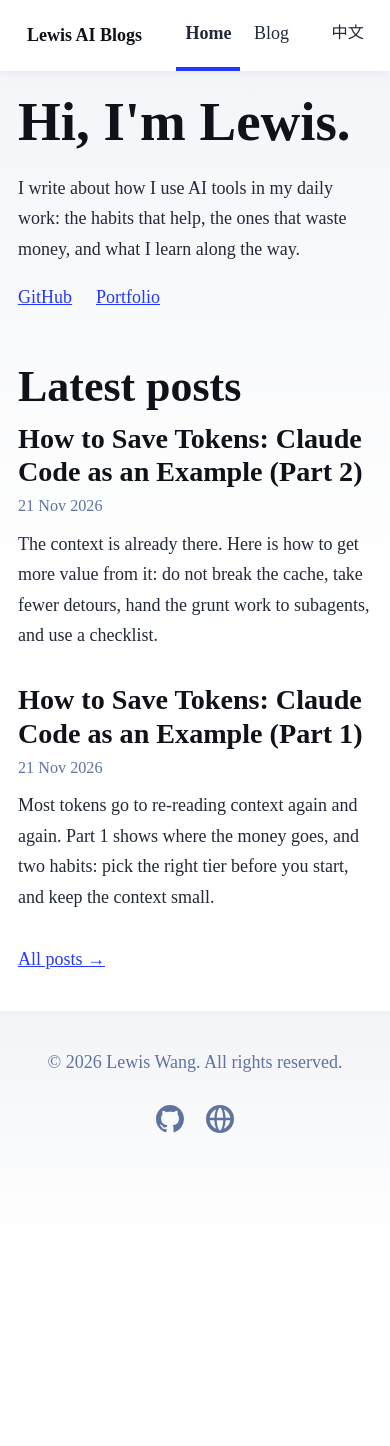
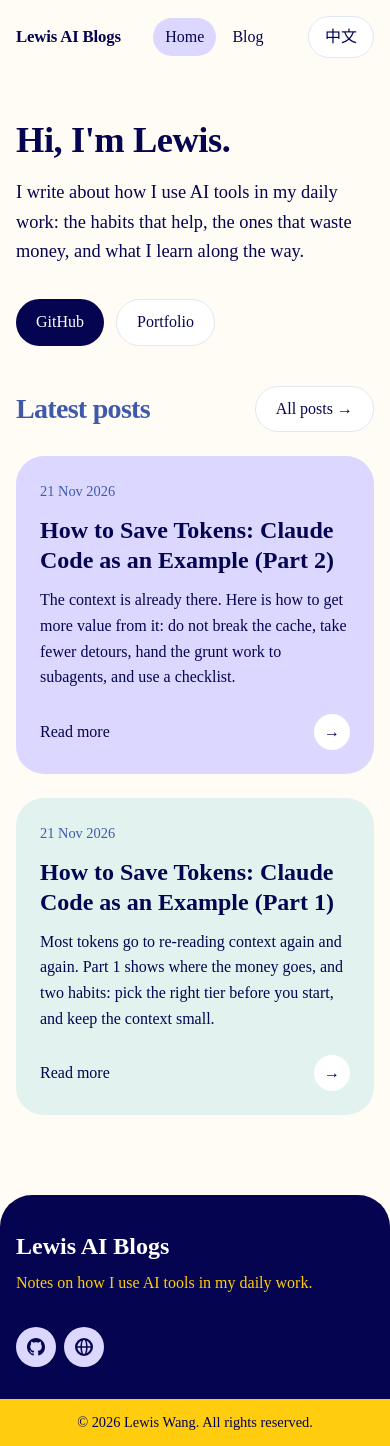
Before and after one commit to lewiswang0516/lewis-ai-blogs, an Astro site: page / in a window 390 px wide. Before the commit the page ends 1250 px from the top, so only its background shows below. Built offline with nearby package versions, Linux system fonts and the light colour scheme; Astro itself is replaced by a stand-in of ours.

Commit message:
Restyle the blog to match piggyway.com.au
- Switch the font to Outfit (Google provider, self-hosted at build).
- Replace the template palette with the piggyway tokens: cream
  background, navy text, navy-light headings, gold, purple, mint and
  pink accents.
- Header: sticky, pill nav links with a purple active state, navy round
  icon buttons for GitHub and portfolio, outline language switch.
- Homepage: larger intro, pill buttons, latest posts as colored cards.
- Post page: purple rounded title panel with date and summary, styled
  tables, code and blockquotes, wider line height for Chinese.
- Footer: navy block with rounded top and a gold copyright bar.
- Remove the Atkinson font files and the template body gradient.

Co-Authored-By: Claude <noreply@anthropic.com>

```diff
--- a/astro.config.mjs
+++ b/astro.config.mjs
@@ -25,26 +25,13 @@ export default defineConfig({
 	],
 	fonts: [
 		{
-			provider: fontProviders.local(),
-			name: 'Atkinson',
-			cssVariable: '--font-atkinson',
-			fallbacks: ['sans-serif'],
-			options: {
-				variants: [
-					{
-						src: ['./src/assets/fonts/atkinson-regular.woff'],
-						weight: 400,
-						style: 'normal',
-						display: 'swap',
-					},
-					{
-						src: ['./src/assets/fonts/atkinson-bold.woff'],
-						weight: 700,
-						style: 'normal',
-						display: 'swap',
-					},
-				],
-			},
+			provider: fontProviders.google(),
+			name: 'Outfit',
+			cssVariable: '--font-outfit',
+			weights: [400, 500, 600],
+			styles: ['normal'],
+			subsets: ['latin'],
+			fallbacks: ['PingFang SC', 'Hiragino Sans GB', 'Microsoft YaHei', 'sans-serif'],
 		},
 	],
 });
--- a/src/components/BaseHead.astro
+++ b/src/components/BaseHead.astro
@@ -35,7 +35,7 @@ const { title, description, lang, alternates, image } = Astro.props;
 />
 <meta name="generator" content={Astro.generator} />
 
-<Font cssVariable="--font-atkinson" preload />
+<Font cssVariable="--font-outfit" preload />
 
 <!-- Canonical URL -->
 <link rel="canonical" href={canonicalURL} />
--- a/src/components/Footer.astro
+++ b/src/components/Footer.astro
@@ -1,4 +1,5 @@
 ---
+import { SITE_TITLE } from '../consts';
 import type { Lang } from '../i18n/ui';
 import { useTranslations } from '../i18n/utils';
 import SocialLinks from './SocialLinks.astro';
@@ -13,21 +14,60 @@ const today = new Date();
 ---
 
 <footer>
-	&copy; {today.getFullYear()} Lewis Wang. {t('footer.rights')}
-	<SocialLinks lang={lang} />
+	<div class="main">
+		<div class="inner">
+			<div>
+				<p class="brand">{SITE_TITLE}</p>
+				<p class="tagline">{t('site.description')}</p>
+			</div>
+			<SocialLinks lang={lang} variant="inverse" />
+		</div>
+	</div>
+	<div class="bar">
+		&copy; {today.getFullYear()} Lewis Wang. {t('footer.rights')}
+	</div>
 </footer>
 <style>
 	footer {
-		padding: 2em 1em 6em 1em;
-		background: linear-gradient(var(--gray-gradient)) no-repeat;
-		color: rgb(var(--gray));
+		margin-top: 2rem;
+	}
+	.main {
+		color: #fff;
+		background: var(--primary-navy);
+		border-radius: 32px 32px 0 0;
+	}
+	.inner {
+		display: flex;
+		align-items: center;
+		justify-content: space-between;
+		gap: 2rem;
+		width: var(--page-width);
+		max-width: calc(100% - 2rem);
+		margin: auto;
+		padding: 3rem 0;
+	}
+	.brand {
+		margin: 0 0 0.25rem;
+		font-size: 1.5rem;
+		font-weight: 600;
+	}
+	.tagline {
+		margin: 0;
+		color: var(--primary-gold);
+		font-weight: 500;
+	}
+	.bar {
+		padding: 0.75rem 1rem;
+		color: var(--primary-navy);
+		font-size: 0.9em;
 		text-align: center;
+		background: var(--primary-gold);
 	}
-	footer :global(.social-links) {
-		justify-content: center;
-		margin-top: 1em;
-	}
-	footer :global(.social-links a:hover) {
-		color: rgb(var(--gray-dark));
+	@media (max-width: 720px) {
+		.inner {
+			flex-direction: column;
+			align-items: flex-start;
+			padding: 2rem 0;
+		}
 	}
 </style>
--- a/src/components/Header.astro
+++ b/src/components/Header.astro
@@ -18,16 +18,14 @@ const switchHref = alternates[otherLang] ?? localizePath('/', otherLang);
 
 <header>
 	<nav>
-		<h2>
-			<a href={localizePath('/', lang)}>{SITE_TITLE}</a>
-		</h2>
+		<a class="brand" href={localizePath('/', lang)}>{SITE_TITLE}</a>
 		<div class="internal-links">
 			<HeaderLink href={localizePath('/', lang)} exact>{t('nav.home')}</HeaderLink>
 			<HeaderLink href={localizePath('/blog/', lang)}>{t('nav.blog')}</HeaderLink>
 		</div>
 		<div class="end-links">
-			<SocialLinks lang={lang} />
-			<a class="lang-switch" href={switchHref} hreflang={otherLang} aria-label={t('nav.switchLabel')}>
+			<SocialLinks lang={lang} variant="solid" />
+			<a class="pill pill-outline lang-switch" href={switchHref} hreflang={otherLang} aria-label={t('nav.switchLabel')}>
 				{t('nav.switch')}
 			</a>
 		</div>
@@ -35,44 +33,47 @@ const switchHref = alternates[otherLang] ?? localizePath('/', otherLang);
 </header>
 <style>
 	header {
-		margin: 0;
-		padding: 0 1em;
-		background: white;
-		box-shadow: 0 2px 8px rgba(var(--black), 5%);
-	}
-	h2 {
-		margin: 0;
-		font-size: 1em;
-	}
-
-	h2 a,
-	h2 a.active {
-		text-decoration: none;
+		position: sticky;
+		top: 0;
+		z-index: 10;
+		background: color-mix(in srgb, var(--neutral-background-light) 92%, transparent);
+		backdrop-filter: blur(8px);
 	}
 	nav {
 		display: flex;
 		align-items: center;
 		justify-content: space-between;
+		gap: 1rem;
+		width: var(--page-width);
+		max-width: calc(100% - 2rem);
+		margin: auto;
+		padding: 1rem 0;
 	}
-	nav a {
-		padding: 1em 0.5em;
-		color: var(--black);
-		border-bottom: 4px solid transparent;
+	.brand {
+		color: var(--primary-navy);
+		font-size: 1.25rem;
+		font-weight: 600;
+		letter-spacing: -0.01em;
 		text-decoration: none;
+		white-space: nowrap;
 	}
-	nav a.active {
-		text-decoration: none;
-		border-bottom-color: var(--accent);
+	.internal-links {
+		display: flex;
+		gap: 0.25rem;
 	}
 	.end-links {
 		display: flex;
 		align-items: center;
+		gap: 0.75rem;
 	}
 	.lang-switch {
-		font-size: 0.9em;
+		padding: 0.45rem 1rem;
 		white-space: nowrap;
 	}
 	@media (max-width: 720px) {
+		.brand {
+			font-size: 1.05rem;
+		}
 		.end-links :global(.social-links) {
 			display: none;
 		}
--- a/src/components/HeaderLink.astro
+++ b/src/components/HeaderLink.astro
@@ -15,10 +15,22 @@ const isActive = exact ? pathname === target : pathname.startsWith(target);
 <style>
 	a {
 		display: inline-block;
+		padding: 0.5rem 1rem;
+		color: var(--primary-navy);
+		font-weight: 500;
 		text-decoration: none;
+		border-radius: 999px;
+		transition: background-color 0.2s ease;
+	}
+	a:hover {
+		background: var(--primary-purple-light);
 	}
 	a.active {
-		font-weight: bolder;
-		text-decoration: underline;
+		background: var(--primary-purple);
+	}
+	@media (max-width: 720px) {
+		a {
+			padding: 0.4rem 0.75rem;
+		}
 	}
 </style>
--- a/src/components/HomeView.astro
+++ b/src/components/HomeView.astro
@@ -27,18 +27,18 @@ const latest = (await getPosts(lang)).slice(0, 5);
 		<main>
 			<section class="intro">
 				<h1>{t('home.greeting')}</h1>
-				<p>{t('home.intro')}</p>
+				<p class="lead">{t('home.intro')}</p>
 				<p class="links">
-					<a href="https://github.com/lewiswang0516" target="_blank" rel="noopener">{t('social.github')}</a>
-					<a href="https://lewiswang.com.au" target="_blank" rel="noopener">{t('social.portfolio')}</a>
+					<a class="pill pill-solid" href="https://github.com/lewiswang0516" target="_blank" rel="noopener">{t('social.github')}</a>
+					<a class="pill pill-outline" href="https://lewiswang.com.au" target="_blank" rel="noopener">{t('social.portfolio')}</a>
 				</p>
 			</section>
 			<section>
-				<h2>{t('home.latest')}</h2>
+				<div class="section-head">
+					<h2>{t('home.latest')}</h2>
+					<a class="pill pill-outline" href={localizePath('/blog/', lang)}>{t('home.allPosts')} &rarr;</a>
+				</div>
 				<PostList posts={latest} lang={lang} />
-				<p class="all-posts">
-					<a href={localizePath('/blog/', lang)}>{t('home.allPosts')} &rarr;</a>
-				</p>
 			</section>
 		</main>
 		<Footer lang={lang} />
@@ -46,16 +46,40 @@ const latest = (await getPosts(lang)).slice(0, 5);
 </html>
 <style>
 	.intro {
-		margin-bottom: 3rem;
+		padding: 2rem 0 4rem;
 	}
 	.intro h1 {
-		margin-bottom: 0.5rem;
+		margin-bottom: 1.25rem;
+	}
+	.lead {
+		max-width: 40rem;
+		margin-bottom: 2rem;
+		font-size: 1.15em;
+		font-weight: 500;
 	}
 	.links {
 		display: flex;
-		gap: 1.5rem;
+		flex-wrap: wrap;
+		gap: 0.75rem;
+		margin: 0;
 	}
-	.all-posts {
-		margin-top: 2rem;
+	.section-head {
+		display: flex;
+		align-items: flex-end;
+		justify-content: space-between;
+		gap: 1rem;
+		margin-bottom: 1.5rem;
+	}
+	.section-head h2 {
+		margin: 0;
+		color: var(--primary-navy-light);
+	}
+	@media (max-width: 720px) {
+		.intro {
+			padding: 1rem 0 2.5rem;
+		}
+		.section-head {
+			align-items: center;
+		}
 	}
 </style>
--- a/src/components/PostList.astro
+++ b/src/components/PostList.astro
@@ -1,6 +1,6 @@
 ---
 import type { Lang } from '../i18n/ui';
-import { postPath, type Post } from '../i18n/utils';
+import { postPath, useTranslations, type Post } from '../i18n/utils';
 import FormattedDate from './FormattedDate.astro';
 
 interface Props {
@@ -9,18 +9,24 @@ interface Props {
 }
 
 const { posts, lang } = Astro.props;
+const t = useTranslations(lang);
+const tones = ['purple', 'mint', 'gold', 'pink'] as const;
 ---
 
 <ul class="post-list">
 	{
-		posts.map((post) => (
+		posts.map((post, i) => (
 			<li>
-				<a href={postPath(post)}>
-					<h3 class="title">{post.data.title}</h3>
+				<a class:list={['card', tones[i % tones.length]]} href={postPath(post)}>
 					<p class="date">
 						<FormattedDate date={post.data.pubDate} lang={lang} />
 					</p>
+					<h3 class="title">{post.data.title}</h3>
 					<p class="description">{post.data.description}</p>
+					<span class="more">
+						{t('post.readMore')}
+						<span class="arrow" aria-hidden="true">&rarr;</span>
+					</span>
 				</a>
 			</li>
 		))
@@ -28,35 +34,81 @@ const { posts, lang } = Astro.props;
 </ul>
 <style>
 	.post-list {
+		display: grid;
+		grid-template-columns: repeat(auto-fill, minmax(320px, 1fr));
+		gap: 1.5rem;
+		margin: 0;
+		padding: 0;
+		list-style: none;
+	}
+	.card {
 		display: flex;
 		flex-direction: column;
-		gap: 2rem;
-		margin: 0;
-		padding: 0;
-		list-style-type: none;
+		height: 100%;
+		min-height: 300px;
+		padding: 1.75rem;
+		color: var(--primary-navy);
+		text-decoration: none;
+		border-radius: var(--radius-card);
+		transition:
+			transform 0.2s ease,
+			box-shadow 0.2s ease;
 	}
-	a {
-		display: block;
-		color: inherit;
-		text-decoration: none;
+	.card:hover {
+		color: var(--primary-navy);
+		box-shadow: var(--card-shadow);
+		transform: translateY(-4px);
+	}
+	.purple {
+		background: var(--primary-purple);
+	}
+	.mint {
+		background: var(--secondary-mint);
+	}
+	.gold {
+		background: var(--primary-light-gold);
+		box-shadow: inset 0 0 0 1px #fff0b3;
+	}
+	.pink {
+		background: var(--neutral-pink-background);
+	}
+	.date {
+		margin: 0 0 0.75rem;
+		color: var(--primary-navy-light);
+		font-size: 0.9em;
+		font-weight: 500;
 	}
 	.title {
-		margin: 0 0 0.25rem;
-		color: rgb(var(--black));
-		font-size: 1.563em;
-		line-height: 1.2;
-		transition: color 0.2s ease;
-	}
-	.date {
-		margin: 0 0 0.5rem;
-		color: rgb(var(--gray));
-		font-size: 0.9em;
+		margin: 0 0 0.75rem;
+		font-size: 1.5rem;
+		line-height: 1.25;
 	}
 	.description {
-		margin: 0;
-		color: rgb(var(--gray-dark));
+		margin: 0 0 1.5rem;
 	}
-	a:hover .title {
-		color: rgb(var(--accent));
+	.more {
+		display: flex;
+		align-items: center;
+		justify-content: space-between;
+		margin-top: auto;
+		font-weight: 500;
+	}
+	.arrow {
+		display: inline-flex;
+		align-items: center;
+		justify-content: center;
+		width: 36px;
+		height: 36px;
+		background: #fff;
+		border-radius: 999px;
+	}
+	@media (max-width: 720px) {
+		.post-list {
+			grid-template-columns: 1fr;
+		}
+		.card {
+			min-height: 0;
+			padding: 1.5rem;
+		}
 	}
 </style>
--- a/src/components/SocialLinks.astro
+++ b/src/components/SocialLinks.astro
@@ -4,15 +4,17 @@ import { useTranslations } from '../i18n/utils';
 
 interface Props {
 	lang: Lang;
+	variant: 'solid' | 'inverse';
 }
 
-const t = useTranslations(Astro.props.lang);
+const { lang, variant } = Astro.props;
+const t = useTranslations(lang);
 ---
 
-<div class="social-links">
+<div class:list={['social-links', variant]}>
 	<a href="https://github.com/lewiswang0516" target="_blank" rel="noopener">
 		<span class="sr-only">{t('social.github')}</span>
-		<svg viewBox="0 0 16 16" aria-hidden="true" width="28" height="28">
+		<svg viewBox="0 0 16 16" aria-hidden="true" width="18" height="18">
 			<path
 				fill="currentColor"
 				d="M8 0C3.58 0 0 3.58 0 8c0 3.54 2.29 6.53 5.47 7.59.4.07.55-.17.55-.38 0-.19-.01-.82-.01-1.49-2.01.37-2.53-.49-2.69-.94-.09-.23-.48-.94-.82-1.13-.28-.15-.68-.52-.01-.53.63-.01 1.08.58 1.23.82.72 1.21 1.87.87 2.33.66.07-.52.28-.87.51-1.07-1.78-.2-3.64-.89-3.64-3.95 0-.87.31-1.59.82-2.15-.08-.2-.36-1.02.08-2.12 0 0 .67-.21 2.2.82.64-.18 1.32-.27 2-.27.68 0 1.36.09 2 .27 1.53-1.04 2.2-.82 2.2-.82.44 1.1.16 1.92.08 2.12.51.56.82 1.27.82 2.15 0 3.07-1.87 3.75-3.65 3.95.29.25.54.73.54 1.48 0 1.07-.01 1.93-.01 2.2 0 .21.15.46.55.38A8.012 8.012 0 0 0 16 8c0-4.42-3.58-8-8-8z"
@@ -21,7 +23,7 @@ const t = useTranslations(Astro.props.lang);
 	</a>
 	<a href="https://lewiswang.com.au" target="_blank" rel="noopener">
 		<span class="sr-only">{t('social.portfolio')}</span>
-		<svg viewBox="0 0 16 16" aria-hidden="true" width="28" height="28">
+		<svg viewBox="0 0 16 16" aria-hidden="true" width="18" height="18">
 			<path
 				fill="currentColor"
 				d="M8 0a8 8 0 1 0 0 16A8 8 0 0 0 8 0Zm5.9 7.25h-2.66a12.2 12.2 0 0 0-1.1-4.88 6.52 6.52 0 0 1 3.76 4.88ZM8 14.5c-.62 0-1.68-1.86-1.84-5.75h3.68C9.68 12.64 8.62 14.5 8 14.5ZM6.16 7.25C6.32 3.36 7.38 1.5 8 1.5s1.68 1.86 1.84 5.75H6.16Zm-.3-4.88a12.2 12.2 0 0 0-1.1 4.88H2.1a6.52 6.52 0 0 1 3.76-4.88ZM2.1 8.75h2.66a12.2 12.2 0 0 0 1.1 4.88A6.52 6.52 0 0 1 2.1 8.75Zm8.04 4.88a12.2 12.2 0 0 0 1.1-4.88h2.66a6.52 6.52 0 0 1-3.76 4.88Z"
@@ -32,12 +34,32 @@ const t = useTranslations(Astro.props.lang);
 <style>
 	.social-links {
 		display: flex;
-		gap: 0.25em;
+		gap: 0.5rem;
 	}
 	.social-links a {
 		display: flex;
-		padding: 0.5em;
-		color: inherit;
+		align-items: center;
+		justify-content: center;
+		width: 40px;
+		height: 40px;
 		text-decoration: none;
+		border-radius: 999px;
+		transition:
+			background-color 0.2s ease,
+			color 0.2s ease;
+	}
+	.solid a {
+		color: #fff;
+		background: var(--primary-navy);
+	}
+	.solid a:hover {
+		background: var(--primary-navy-light);
+	}
+	.inverse a {
+		color: var(--primary-navy);
+		background: var(--primary-purple);
+	}
+	.inverse a:hover {
+		background: var(--primary-gold);
 	}
 </style>
--- a/src/i18n/ui.ts
+++ b/src/i18n/ui.ts
@@ -32,6 +32,7 @@ export const ui = {
 		'home.latest': 'Latest posts',
 		'home.allPosts': 'All posts',
 		'post.updated': 'Last updated on',
+		'post.readMore': 'Read more',
 		'footer.rights': 'All rights reserved.',
 	},
 	zh: {
@@ -47,6 +48,7 @@ export const ui = {
 		'home.latest': '最新文章',
 		'home.allPosts': '全部文章',
 		'post.updated': '最后更新于',
+		'post.readMore': '阅读全文',
 		'footer.rights': '保留所有权利。',
 	},
 } as const satisfies Record<Lang, Record<string, string>>;
--- a/src/layouts/BlogPost.astro
+++ b/src/layouts/BlogPost.astro
@@ -21,42 +21,41 @@ const t = useTranslations(lang);
 	<head>
 		<BaseHead title={title} description={description} lang={lang} alternates={alternates} image={heroImage} />
 		<style>
-			main {
-				width: calc(100% - 2em);
-				max-width: 100%;
-				margin: 0;
-			}
-			.hero-image {
-				width: 100%;
-			}
 			.hero-image img {
 				display: block;
+				width: 100%;
+				margin: 0 auto 2rem;
+				border-radius: var(--radius-card);
+				box-shadow: var(--card-shadow);
+			}
+			.post-head {
+				max-width: 960px;
+				margin: 0 auto 3rem;
+				padding: clamp(2rem, 5vw, 3.5rem);
+				text-align: center;
+				background: var(--primary-purple);
+				border-radius: 32px;
+			}
+			.post-head h1 {
+				margin: 0 0 1rem;
+				font-size: clamp(2rem, 1.4rem + 2.4vw, 3.25rem);
+				line-height: 1.1;
+			}
+			.date {
+				margin-bottom: 1rem;
+				color: var(--primary-navy-light);
+				font-weight: 500;
+			}
+			.lead {
+				max-width: 40rem;
 				margin: 0 auto;
-				border-radius: 12px;
-				box-shadow: var(--box-shadow);
+				font-size: 1.1em;
+				font-weight: 500;
 			}
 			.prose {
-				width: 720px;
-				max-width: calc(100% - 2em);
+				width: var(--prose-width);
+				max-width: 100%;
 				margin: auto;
-				padding: 1em;
-				color: rgb(var(--gray-dark));
-			}
-			.title {
-				margin-bottom: 1em;
-				padding: 1em 0;
-				text-align: center;
-				line-height: 1;
-			}
-			.title h1 {
-				margin: 0 0 0.5em 0;
-			}
-			.date {
-				margin-bottom: 0.5em;
-				color: rgb(var(--gray));
-			}
-			.last-updated-on {
-				font-style: italic;
 			}
 		</style>
 	</head>
@@ -65,22 +64,24 @@ const t = useTranslations(lang);
 		<Header lang={lang} alternates={alternates} />
 		<main>
 			<article>
+				{heroImage && (
 					<div class="hero-image">
-					{heroImage && <Image width={1020} height={510} src={heroImage} alt="" />}
+						<Image width={1020} height={510} src={heroImage} alt="" />
 					</div>
-				<div class="prose">
-					<div class="title">
+				)}
+				<header class="post-head">
 					<div class="date">
 						<FormattedDate date={pubDate} lang={lang} />
 						{updatedDate && (
-								<div class="last-updated-on">
+							<div>
 								{t('post.updated')} <FormattedDate date={updatedDate} lang={lang} />
 							</div>
 						)}
 					</div>
 					<h1>{title}</h1>
-						<hr />
-					</div>
+					<p class="lead">{description}</p>
+				</header>
+				<div class="prose">
 					<slot />
 				</div>
 			</article>
--- a/src/styles/global.css
+++ b/src/styles/global.css
@@ -1,39 +1,43 @@
-/*
-  The CSS in this style tag is based off of Bear Blog's default CSS.
-  https://github.com/HermanMartinus/bearblog/blob/297026a877bc2ab2b3bdfbd6b9f7961c350917dd/templates/styles/blog/default.css
-  License MIT: https://github.com/HermanMartinus/bearblog/blob/master/LICENSE.md
- */
-
 :root {
-	--accent: #2337ff;
-	--accent-dark: #000d8a;
-	--black: 15, 18, 25;
-	--gray: 96, 115, 159;
-	--gray-light: 229, 233, 240;
-	--gray-dark: 34, 41, 57;
-	--gray-gradient: rgba(var(--gray-light), 50%), #fff;
-	--box-shadow:
-		0 2px 6px rgba(var(--gray), 25%), 0 8px 24px rgba(var(--gray), 33%),
-		0 16px 32px rgba(var(--gray), 33%);
+	--primary-navy: #050451;
+	--primary-navy-light: #405aab;
+	--primary-gold: #ffcd0e;
+	--primary-light-gold: #fffcef;
+	--primary-purple: #dcd7ff;
+	--primary-purple-light: #dcd7ff66;
+	--secondary-mint: #e1f2ef;
+	--secondary-pink: #fcb1c1;
+	--neutral-background-light: #fffbf5;
+	--neutral-pink-background: #ffdfdf;
+	--neutral-stroke: #e2e8f0;
+	--muted-foreground: #62748e;
+	--card-shadow: 0 18px 48px rgba(5, 4, 81, 0.08);
+	--radius-card: 28px;
+	--page-width: 1160px;
+	--prose-width: 720px;
+}
+*,
+*::before,
+*::after {
+	box-sizing: border-box;
 }
 body {
-	font-family: var(--font-atkinson);
 	margin: 0;
 	padding: 0;
+	font-family: var(--font-outfit);
+	font-size: 17.5px;
+	line-height: 1.6;
+	color: var(--primary-navy);
+	background: var(--neutral-background-light);
 	text-align: left;
-	background: linear-gradient(var(--gray-gradient)) no-repeat;
-	background-size: 100% 600px;
-	word-wrap: break-word;
 	overflow-wrap: break-word;
-	color: rgb(var(--gray-dark));
-	font-size: 20px;
-	line-height: 1.7;
+	-webkit-font-smoothing: antialiased;
 }
 main {
-	width: 720px;
-	max-width: calc(100% - 2em);
+	width: var(--page-width);
+	max-width: calc(100% - 2rem);
 	margin: auto;
-	padding: 3em 1em;
+	padding: 3rem 0 5rem;
 }
 h1,
 h2,
@@ -41,101 +45,168 @@ h3,
 h4,
 h5,
 h6 {
-	margin: 0 0 0.5rem 0;
-	color: rgb(var(--black));
+	margin: 0 0 0.5rem;
+	color: var(--primary-navy);
+	font-weight: 600;
 	line-height: 1.2;
 }
 h1 {
-	font-size: 3.052em;
+	font-size: clamp(2.25rem, 1.4rem + 3.6vw, 4rem);
+	line-height: 1;
+	letter-spacing: -0.012em;
 }
 h2 {
-	font-size: 2.441em;
+	font-size: clamp(1.75rem, 1.3rem + 1.8vw, 2.625rem);
+	letter-spacing: -0.025em;
 }
 h3 {
-	font-size: 1.953em;
+	font-size: 1.5rem;
 }
 h4 {
-	font-size: 1.563em;
-}
-h5 {
-	font-size: 1.25em;
+	font-size: 1.25rem;
 }
 strong,
 b {
-	font-weight: 700;
+	font-weight: 600;
 }
 a {
-	color: var(--accent);
+	color: var(--primary-navy-light);
+	text-underline-offset: 3px;
 }
 a:hover {
-	color: var(--accent);
+	color: var(--primary-navy);
 }
 p {
-	margin-bottom: 1em;
-}
-.prose p {
-	margin-bottom: 2em;
-}
-textarea {
-	width: 100%;
-	font-size: 16px;
-}
-input {
-	font-size: 16px;
-}
-table {
-	width: 100%;
+	margin: 0 0 1em;
 }
 img {
 	max-width: 100%;
 	height: auto;
-	border-radius: 8px;
+	border-radius: 20px;
 }
 code {
-	padding: 2px 5px;
-	background-color: rgb(var(--gray-light));
-	border-radius: 2px;
+	padding: 2px 6px;
+	font-size: 0.9em;
+	background-color: var(--primary-purple-light);
+	border-radius: 6px;
 }
 pre {
-	padding: 1.5em;
-	border-radius: 8px;
+	padding: 1.25rem 1.5rem;
+	overflow-x: auto;
+	border-radius: 20px;
 }
 pre > code {
 	all: unset;
 }
 blockquote {
-	border-left: 4px solid var(--accent);
-	padding: 0 0 0 20px;
 	margin: 0;
-	font-size: 1.333em;
+	padding: 1rem 1.5rem;
+	background: var(--primary-light-gold);
+	border-left: 4px solid var(--primary-gold);
+	border-radius: 0 20px 20px 0;
 }
 hr {
 	border: none;
-	border-top: 1px solid rgb(var(--gray-light));
+	border-top: 1px solid var(--neutral-stroke);
 }
+table {
+	width: 100%;
+	border-collapse: collapse;
+	font-size: 0.95em;
+}
+th,
+td {
+	padding: 0.6rem 0.75rem;
+	text-align: left;
+	vertical-align: top;
+	border-bottom: 1px solid var(--neutral-stroke);
+}
+th {
+	font-weight: 600;
+	background: var(--primary-purple-light);
+}
+
+.prose {
+	color: var(--primary-navy);
+}
+.prose p,
+.prose ul,
+.prose ol,
+.prose table,
+.prose blockquote,
+.prose pre {
+	margin: 0 0 1.5em;
+}
+:lang(zh-CN) .prose {
+	line-height: 1.85;
+}
+.prose h2 {
+	margin-top: 2.5rem;
+	margin-bottom: 1rem;
+	font-size: clamp(1.5rem, 1.2rem + 1vw, 2rem);
+	color: var(--primary-navy-light);
+}
+.prose h3 {
+	margin-top: 2rem;
+	margin-bottom: 0.75rem;
+	font-size: 1.35rem;
+}
+.prose li {
+	margin-bottom: 0.4em;
+}
+.prose img {
+	display: block;
+	margin: 0 auto;
+	box-shadow: var(--card-shadow);
+}
+
+.pill {
+	display: inline-flex;
+	align-items: center;
+	gap: 0.5rem;
+	padding: 0.6rem 1.25rem;
+	font-weight: 500;
+	text-decoration: none;
+	border-radius: 999px;
+	transition:
+		background-color 0.2s ease,
+		color 0.2s ease;
+}
+.pill-solid {
+	color: #fff;
+	background: var(--primary-navy);
+}
+.pill-solid:hover {
+	color: #fff;
+	background: var(--primary-navy-light);
+}
+.pill-outline {
+	color: var(--primary-navy);
+	background: #fff;
+	border: 1px solid var(--neutral-stroke);
+}
+.pill-outline:hover {
+	color: var(--primary-navy);
+	background: var(--primary-purple);
+}
+
 @media (max-width: 720px) {
 	body {
-		font-size: 18px;
+		font-size: 16px;
 	}
 	main {
-		padding: 1em;
+		padding: 2rem 0 3rem;
 	}
 }
 
 .sr-only {
+	position: absolute !important;
+	width: 1px;
+	height: 1px;
+	margin: 0;
+	padding: 0;
+	overflow: hidden;
+	white-space: nowrap;
 	border: 0;
-	padding: 0;
-	margin: 0;
-	position: absolute !important;
-	height: 1px;
-	width: 1px;
-	overflow: hidden;
-	/* IE6, IE7 - a 0 height clip, off to the bottom right of the visible 1px box */
-	clip: rect(1px 1px 1px 1px);
-	/* maybe deprecated but we need to support legacy browsers */
-	clip: rect(1px, 1px, 1px, 1px);
-	/* modern browsers, clip-path works inwards from each corner */
 	clip-path: inset(50%);
-	/* added line to stop words getting smushed together (as they go onto separate lines and some screen readers do not understand line feeds as a space */
-	white-space: nowrap;
 }
```
Also changed, not shown: docs/handover/i18n.md (+10 -2 lines), src/assets/fonts/atkinson-bold.woff (deleted), src/assets/fonts/atkinson-regular.woff (deleted). Lines whose indentation alone changed are shown as unchanged.
